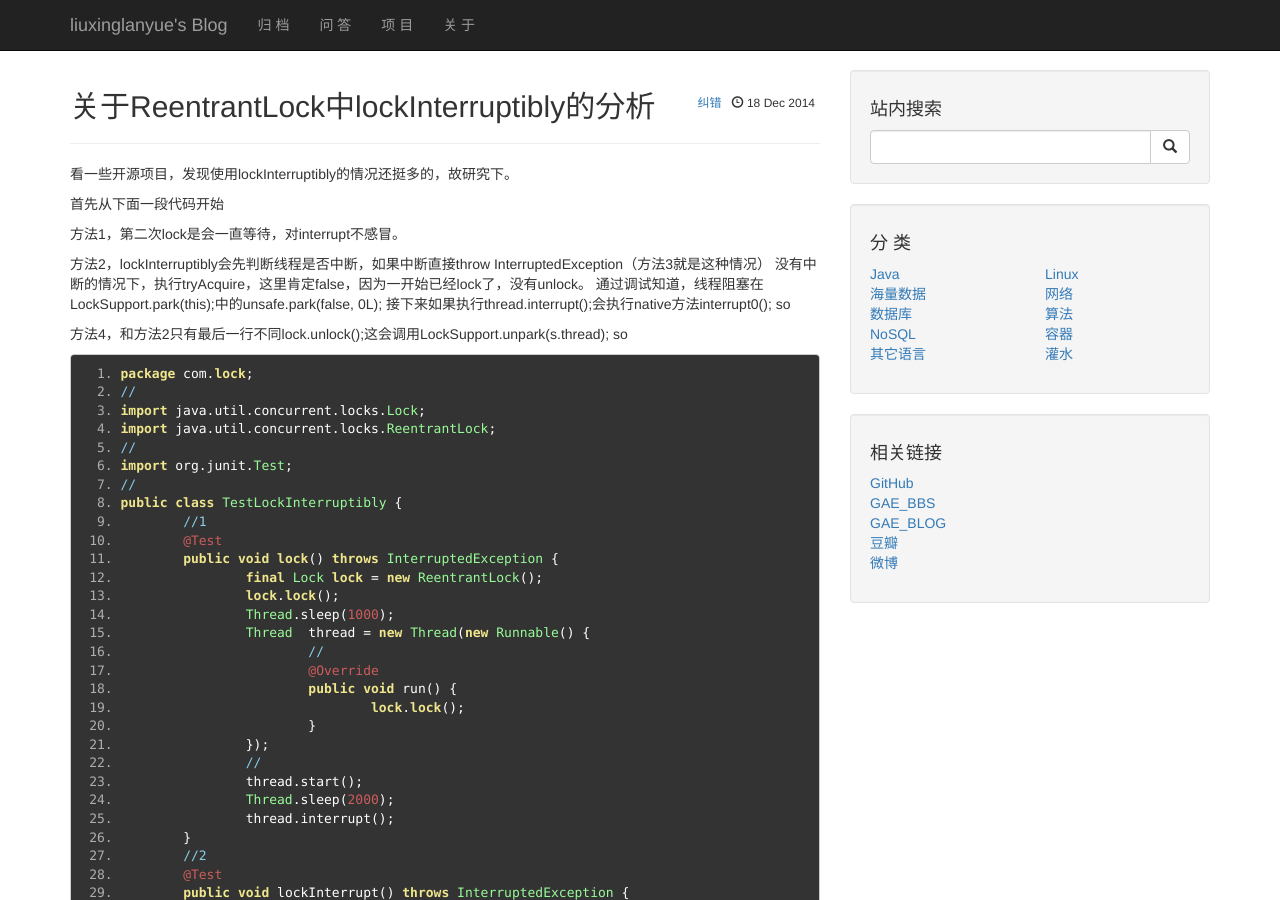
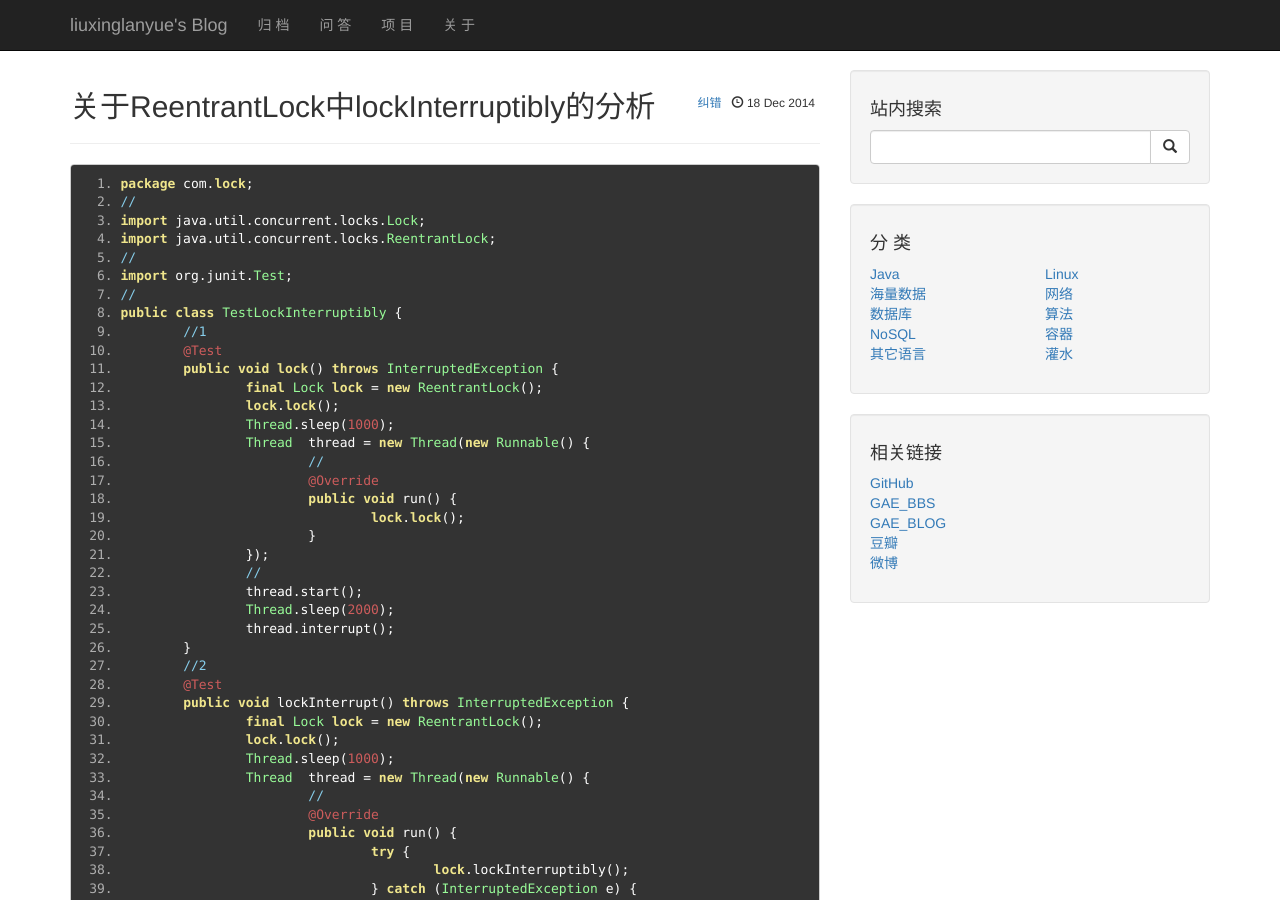
Before and after one commit to liuxinglanyue/blog, a Jekyll site: the page built from _posts/2014-12-18-ReentrantLock-lockInterruptibly.markdown, in a window 1280 px wide and 900 px high. Built offline with Jekyll 4.4.1, drawn with Linux system fonts in a browser that asks for light colours; nearby versions of some CDN libraries; Markdown is read by kramdown in place of the engine named in the settings; comment, search, counter and statistics services are not loaded.

Commit message:
Update 2014-12-18-ReentrantLock-lockInterruptibly.markdown

```diff
--- a/_posts/2014-12-18-ReentrantLock-lockInterruptibly.markdown
+++ b/_posts/2014-12-18-ReentrantLock-lockInterruptibly.markdown
@@ -4,18 +4,7 @@ category: "java"
 title: "关于ReentrantLock中lockInterruptibly的分析"
 tags: [lock,ReentrantLock,Interrupted]
 ---
-看一些开源项目，发现使用lockInterruptibly的情况还挺多的，故研究下。
 
-首先从下面一段代码开始
-
-方法1，第二次lock是会一直等待，对interrupt不感冒。
-
-方法2，lockInterruptibly会先判断线程是否中断，如果中断直接throw InterruptedException（方法3就是这种情况）
-没有中断的情况下，执行tryAcquire，这里肯定false，因为一开始已经lock了，没有unlock。
-通过调试知道，线程阻塞在LockSupport.park(this);中的unsafe.park(false, 0L);
-接下来如果执行thread.interrupt();会执行native方法interrupt0(); so
-
-方法4，和方法2只有最后一行不同lock.unlock();这会调用LockSupport.unpark(s.thread); so
 
 <pre class="prettyPrint">
 package com.lock;
```
